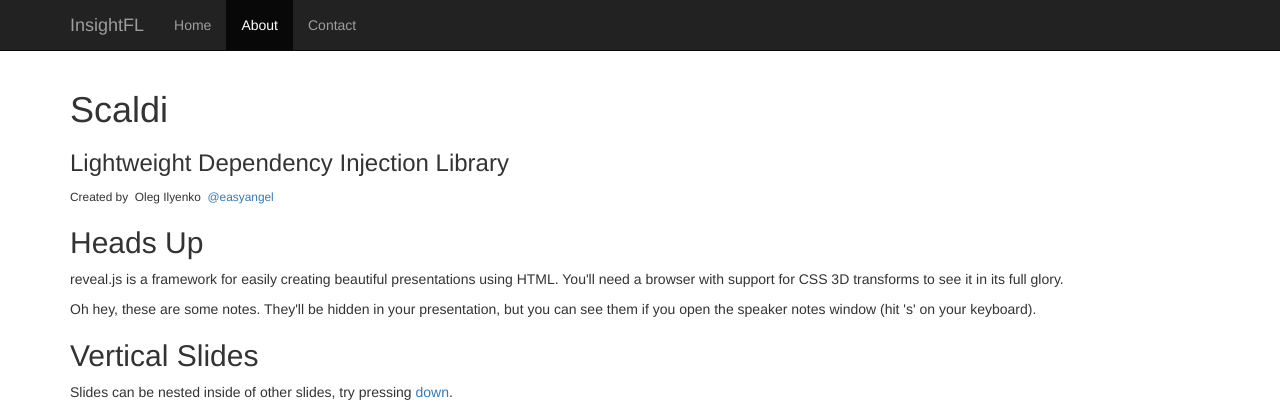
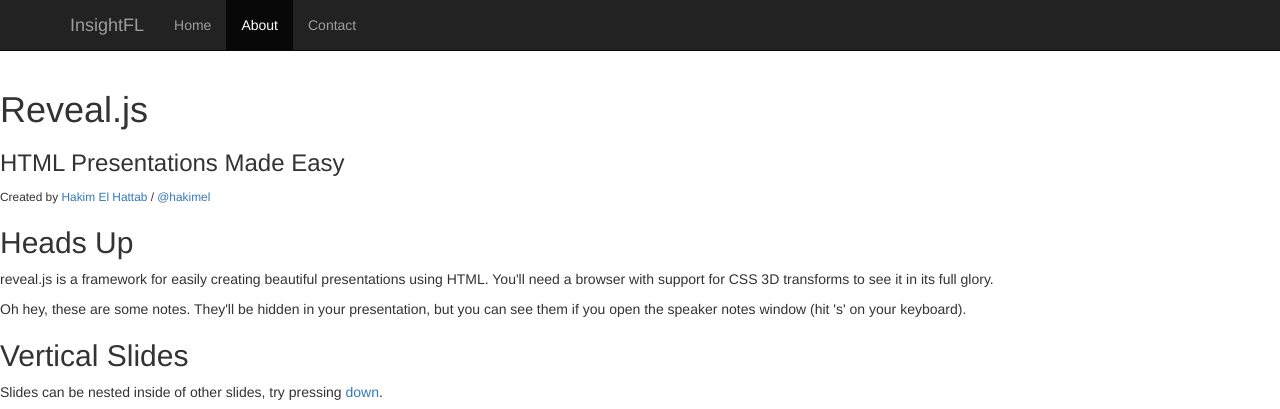
Before and after one commit to stormpython/insightfl, a Flask app: page /about in a window 1280 px wide. Shown: the top 409 px of the page. Run offline with Flask 2, Linux system fonts and the light colour scheme; parts of the project's set-up code (start-up, migrations or seed data) failed here and were passed over; some libraries are stand-ins or nearby versions.

Commit message:
fixed RevealJS presentations

```diff
--- a/templates/about.html
+++ b/templates/about.html
@@ -4,14 +4,14 @@
     <link href="{{ url_for('static', filename='vendor/components-revealjs/css/theme/default.css') }}" rel="stylesheet">
 {% endblock %}
 
-{% block body %}
+{% block slides %}
     <div class="reveal">
         <div class="slides">
             <section>
-                <h1>Scal<span class="di">di</span></h1>
-                <h3>Lightweight Dependency Injection Library</h3>
+                <h1>Reveal.js</h1>
+                <h3>HTML Presentations Made Easy</h3>
                 <p>
-                    <small><span class="bg-text">Created by</span>&nbsp;&nbsp;Oleg Ilyenko&nbsp;&nbsp;<a target="_blank" href="http://twitter.com/easyangel">@easyangel</a></small>
+                    <small>Created by <a href="http://hakim.se">Hakim El Hattab</a> / <a href="http://twitter.com/hakimel">@hakimel</a></small>
                 </p>
             </section>
 
@@ -299,8 +299,7 @@
             <section>
                 <h2>Take a Moment</h2>
                 <p>
-                    Press b or period on your keyboard to enter the 'paused' mode.
-                    This mode is helpful when you want to take distracting slides off the screen
+                    Press b or period on your keyboard to enter the 'paused' mode. This mode is helpful when you want to take distracting slides off the screen
                     during a presentation.
                 </p>
             </section>
--- a/templates/contact.html
+++ b/templates/contact.html
@@ -1,6 +1,6 @@
 {% extends "include/layout.html" %}
 
-{% block body %}
+{% block container %}
     <div class="container-fluid">
         <div class="row">
             <div class="col-md-5">
--- a/templates/home.html
+++ b/templates/home.html
@@ -1,6 +1,6 @@
 {% extends "include/layout.html" %}
 
-{% block body %}
+{% block container %}
     <div class="starter-template">
         <h1>Bootstrap starter template</h1>
         <p class="lead">
--- a/templates/include/layout.html
+++ b/templates/include/layout.html
@@ -15,7 +15,6 @@
 
     <!-- Revealjs core CSS -->
     <link href="{{ url_for('static', filename='vendor/components-revealjs/css/reveal.min.css') }}" rel="stylesheet">
-    <link href="{{ url_for('static', filename='vendor/components-revealjs/lib/css/zenburn.css') }}" rel="stylesheet">
 
     {% block head %}{% endblock %}
 
@@ -58,8 +57,9 @@
       </div>
     </div>
     <div class="container">
-        {% block body %}{% endblock %}
+        {% block container %}{% endblock %}
     </div>
+    {% block slides %}{% endblock %}
 
     <!-- Bootstrap core JavaScript
     ================================================== -->
--- a/templates/include/reveal.html
+++ b/templates/include/reveal.html
@@ -68,7 +68,7 @@
         viewDistance: 3,
 
         // Parallax background image
-        parallaxBackgroundImage: 'https://s3.amazonaws.com/hakim-static/reveal-js/reveal-parallax-1.jpg',
+        parallaxBackgroundImage: '',
         // e.g. "'https://s3.amazonaws.com/hakim-static/reveal-js/reveal-parallax-1.jpg'"
 
         // Parallax background size
--- a/templates/index.html
+++ b/templates/index.html
@@ -8,7 +8,7 @@
     </style>
 {% endblock %}
 
-{% block body %}
+{% block container %}
     <!-- Marketing messaging and featurettes
     ================================================== -->
     <!-- Wrap the rest of the page in another container to center all the content. -->
```
Lines whose indentation alone changed are shown as unchanged.
